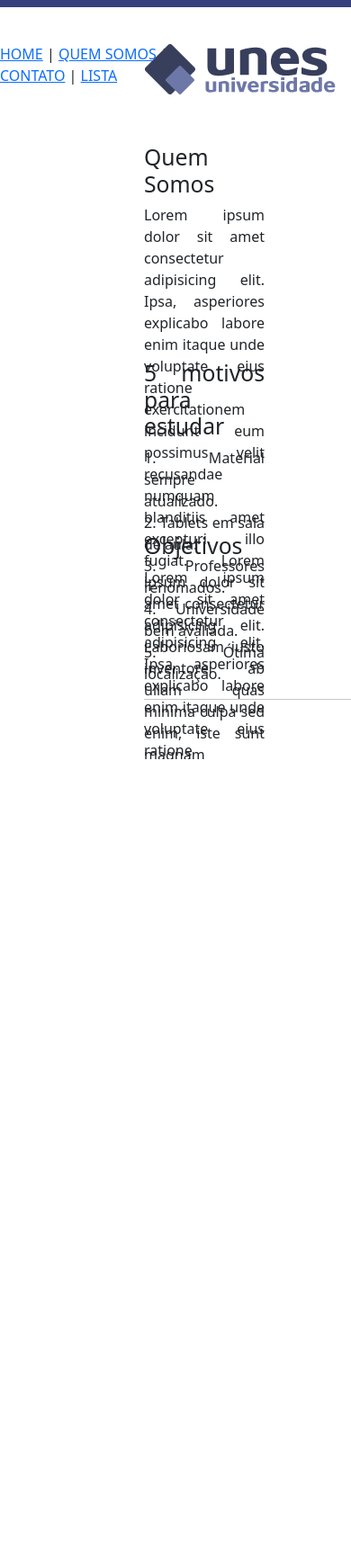
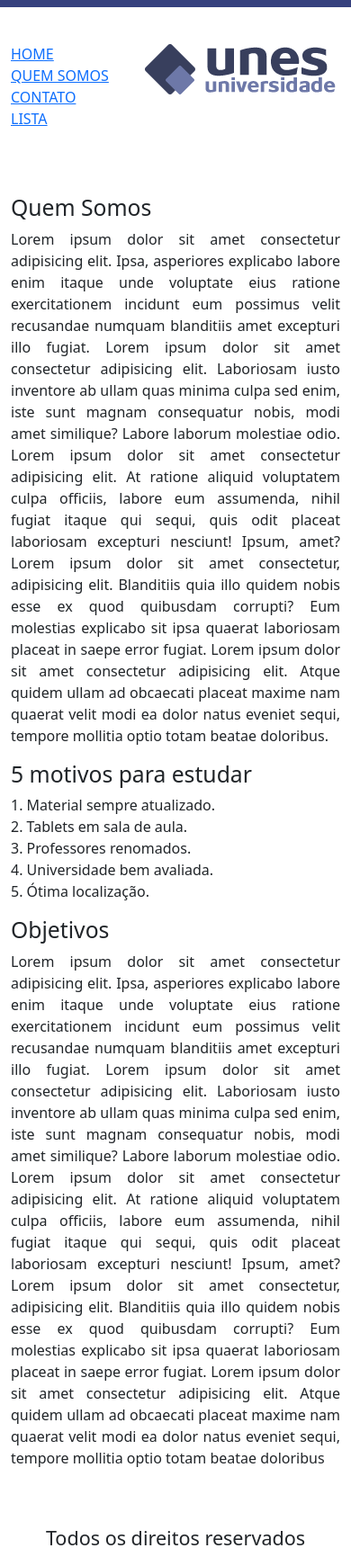
Before and after one commit to abnerdouglas/PMIC, a Flask app: page /quemsomos in a window 390 px wide. Shown: the whole page at 90% size. Before the commit the page ends 844 px from the top, so only its background shows below. Run offline with Flask 2, Linux system fonts and the light colour scheme; some libraries are stand-ins or nearby versions.

Commit message:
responsividade

```diff
--- a/static/css/styles.css
+++ b/static/css/styles.css
@@ -2,7 +2,7 @@
 .retangulo-cinza {
    position: relative;
    width: auto;
-   height: 30em;
+   height: auto;
    background: rgb(233, 232, 231);
    top: 10em;
   }
@@ -18,8 +18,14 @@
    position: relative;
    display: flex;
    justify-content: center;
-   height: auto;
-   width: auto;
+  }
+
+  @media (max-width: 576px) {
+    .img-capa img {
+        max-width: 100%;
+        height: auto;
+
+    }
   }
 
 .img-logo{
@@ -31,41 +37,19 @@
 .links{
    position: absolute;
    top: 3em;
-   right: 10em;
+   right: 5em;
   }
 
-.home{
-    position: absolute;
-    left: 10em;
-    top: 45em;
-    right: 10em;
-    text-align: justify;
-  }
 
-.line{
+
+footer{
     text-align: center;
   }
 
 .quemsomos1{
     position: absolute;
-    left: 10em;
+
     top: 10em;
-    right: 6em;
-    text-align: justify;
-}
-
-.quemsomos2{
-    position: absolute;
-    left: 10em;
-    top: 25em;
-    right: 6em;
-    text-align: justify;
-}
-
-.quemsomos3{
-    position: absolute;
-    left: 10em;
-    top: 37em;
     right: 6em;
     text-align: justify;
 }
--- a/templates/base.html
+++ b/templates/base.html
@@ -12,27 +12,29 @@
 <body>
 
 <div class="links">
+<div class="container">
+    <div class="row">
+        <div class="col-sm-12 col-md-3"> <a href="/" target="_self">HOME</a></div>
+        <div class="col-sm-12 col-md-3"> <a href="/quemsomos" target="_self">QUEM SOMOS</a></div>
+        <div class="col-sm-12 col-md-3"> <a href="/contato" target="_self">CONTATO</a></div>
+        <div class="col-sm-12 col-md-3"> <a href="/users" target="_self">LISTA</a></div>
+    </div>
+    </div>
+</div>
+</div>
 
-    <p>
-        <a href="/" target="_self">HOME</a> |
-        <a href="/quemsomos" target="_self">QUEM SOMOS</a> |
-        <a href="/contato" target="_self">CONTATO</a> |
-        <a href="/users" target="_self">LISTA</a>
-    </p>
-
-</div>
 
 <div class="linha-azul"></div>
 
 <div class="img-logo">
-
     <a href="/"><img src="/static/img/logo.png" alt=""></a>
-
 </div>
 
   {% block conteudo %}
   {% endblock %}
 
-
 </body>
+<footer>
+    <h4>Todos os direitos reservados</h4>
+</footer>
 </html>
--- a/templates/quemsomos.html
+++ b/templates/quemsomos.html
@@ -6,31 +6,27 @@
     <title>QUEM SOMOS</title>
 </head>
 
-<div class="quemsomos1">
+<section>
+    <div class="container">
+        <div class="row">
+            <div class="col-md-12 my-5">
+                <h2>Quem Somos</h2>
+                <p>Lorem ipsum dolor sit amet consectetur adipisicing elit. Ipsa, asperiores explicabo labore enim itaque unde voluptate eius ratione exercitationem incidunt eum possimus velit recusandae numquam blanditiis amet excepturi illo fugiat. Lorem ipsum dolor sit amet consectetur adipisicing elit. Laboriosam iusto inventore ab ullam quas minima culpa sed enim, iste sunt magnam consequatur nobis, modi amet similique? Labore laborum molestiae odio. Lorem ipsum dolor sit amet consectetur adipisicing elit. At ratione aliquid voluptatem culpa officiis, labore eum assumenda, nihil fugiat itaque qui sequi, quis odit placeat laboriosam excepturi nesciunt! Ipsum, amet?Lorem ipsum dolor sit amet consectetur, adipisicing elit. Blanditiis quia illo quidem nobis esse ex quod quibusdam corrupti? Eum molestias explicabo sit ipsa quaerat laboriosam placeat in saepe error fugiat. Lorem ipsum dolor sit amet consectetur adipisicing elit. Atque quidem ullam ad obcaecati placeat maxime nam quaerat velit modi ea dolor natus eveniet sequi, tempore mollitia optio totam beatae doloribus.</p>
+                <h2>5 motivos para estudar</h2>
+                <p>
+                     1. Material sempre atualizado. <br>
+                     2. Tablets em sala de aula. <br>
+                     3. Professores renomados. <br>
+                     4. Universidade bem avaliada. <br>
+                     5. Ótima localização.
 
-    <h2>Quem Somos</h2>
-    <p>Lorem ipsum dolor sit amet consectetur adipisicing elit. Ipsa, asperiores explicabo labore enim itaque unde voluptate eius ratione exercitationem incidunt eum possimus velit recusandae numquam blanditiis amet excepturi illo fugiat. Lorem ipsum dolor sit amet consectetur adipisicing elit. Laboriosam iusto inventore ab ullam quas minima culpa sed enim, iste sunt magnam consequatur nobis, modi amet similique? Labore laborum molestiae odio. Lorem ipsum dolor sit amet consectetur adipisicing elit. At ratione aliquid voluptatem culpa officiis, labore eum assumenda, nihil fugiat itaque qui sequi, quis odit placeat laboriosam excepturi nesciunt! Ipsum, amet?Lorem ipsum dolor sit amet consectetur, adipisicing elit. Blanditiis quia illo quidem nobis esse ex quod quibusdam corrupti? Eum molestias explicabo sit ipsa quaerat laboriosam placeat in saepe error fugiat. Lorem ipsum dolor sit amet consectetur adipisicing elit. Atque quidem ullam ad obcaecati placeat maxime nam quaerat velit modi ea dolor natus eveniet sequi, tempore mollitia optio totam beatae doloribus.</p>
+                <h2>Objetivos</h2>
+                <p>Lorem ipsum dolor sit amet consectetur adipisicing elit. Ipsa, asperiores explicabo labore enim itaque unde voluptate eius ratione exercitationem incidunt eum possimus velit recusandae numquam blanditiis amet excepturi illo fugiat. Lorem ipsum dolor sit amet consectetur adipisicing elit. Laboriosam iusto inventore ab ullam quas minima culpa sed enim, iste sunt magnam consequatur nobis, modi amet similique? Labore laborum molestiae odio. Lorem ipsum dolor sit amet consectetur adipisicing elit. At ratione aliquid voluptatem culpa officiis, labore eum assumenda, nihil fugiat itaque qui sequi, quis odit placeat laboriosam excepturi nesciunt! Ipsum, amet?Lorem ipsum dolor sit amet consectetur, adipisicing elit. Blanditiis quia illo quidem nobis esse ex quod quibusdam corrupti? Eum molestias explicabo sit ipsa quaerat laboriosam placeat in saepe error fugiat. Lorem ipsum dolor sit amet consectetur adipisicing elit. Atque quidem ullam ad obcaecati placeat maxime nam quaerat velit modi ea dolor natus eveniet sequi, tempore mollitia optio totam beatae doloribus</p>
+
+            </div>
+        </div>
     </div>
-
-</div>
-
-<div class="quemsomos2">
-
-    <h2> 5 motivos para estudar</h2>
-    <p> 1. Material sempre atualizado. <br> 2. Tablets em sala de aula. <br> 3. Professores renomados. <br> 4. Universidade bem avaliada. <br> 5. Ótima localização. </p>
-    <hr>
-
-</div>
-
-<div class="quemsomos3">
-
-    <h2>Objetivos</h2>
-    <p>Lorem ipsum dolor sit amet consectetur adipisicing elit. Ipsa, asperiores explicabo labore enim itaque unde voluptate eius ratione exercitationem incidunt eum possimus velit recusandae numquam blanditiis amet excepturi illo fugiat. Lorem ipsum dolor sit amet consectetur adipisicing elit. Laboriosam iusto inventore ab ullam quas minima culpa sed enim, iste sunt magnam consequatur nobis, modi amet similique? Labore laborum molestiae odio. Lorem ipsum dolor sit amet consectetur adipisicing elit. At ratione aliquid voluptatem culpa officiis, labore eum assumenda, nihil fugiat itaque qui sequi, quis odit placeat laboriosam excepturi nesciunt! Ipsum, amet?Lorem ipsum dolor sit amet consectetur, adipisicing elit. Blanditiis quia illo quidem nobis esse ex quod quibusdam corrupti? Eum molestias explicabo sit ipsa quaerat laboriosam placeat in saepe error fugiat. Lorem ipsum dolor sit amet consectetur adipisicing elit. Atque quidem ullam ad obcaecati placeat maxime nam quaerat velit modi ea dolor natus eveniet sequi, tempore mollitia optio totam beatae doloribus</p>
-    <br>
-    <div class="line"> <h4>Todos os direitos reservados</h4> </div>
-    </div>
-
-</div>
+</section>
 
 
 {% endblock %}
```
Also changed, not shown: templates/contato.html (+19 -10 lines), templates/home.html (+2 -54 lines).
